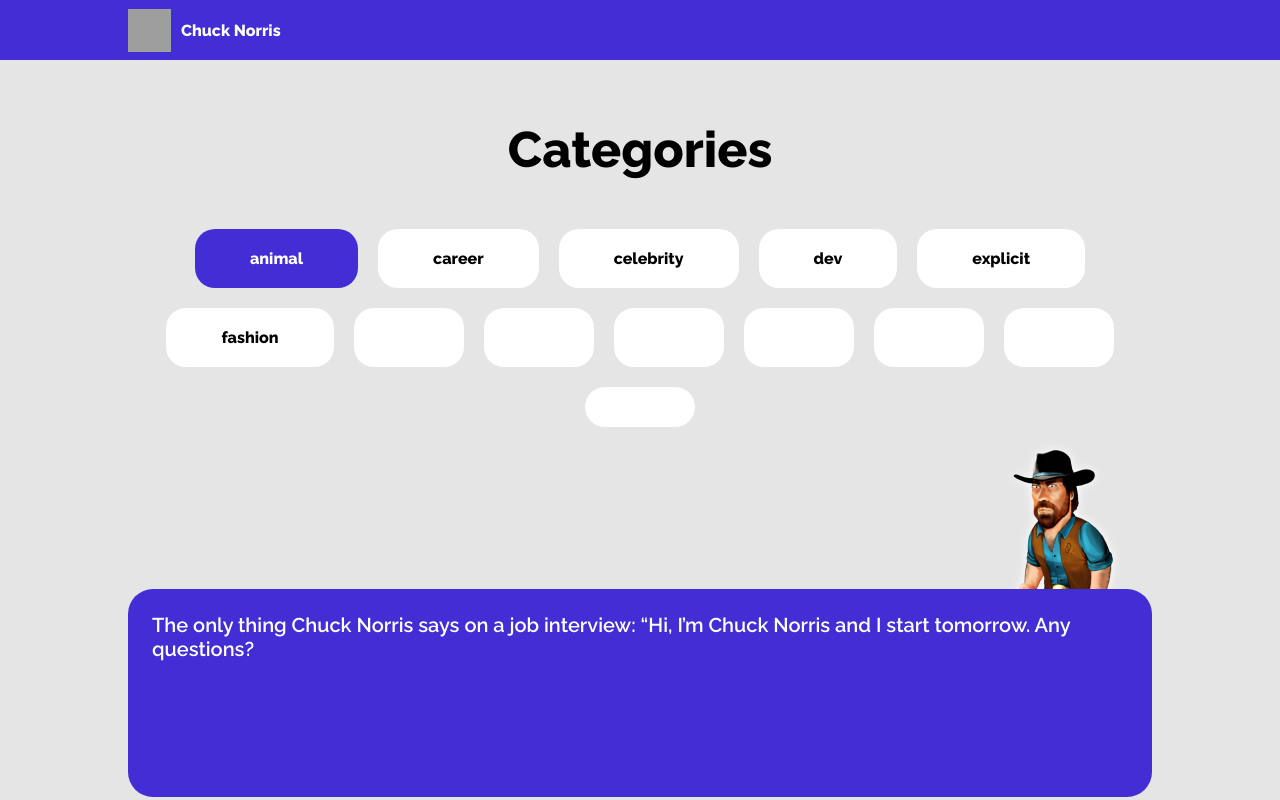
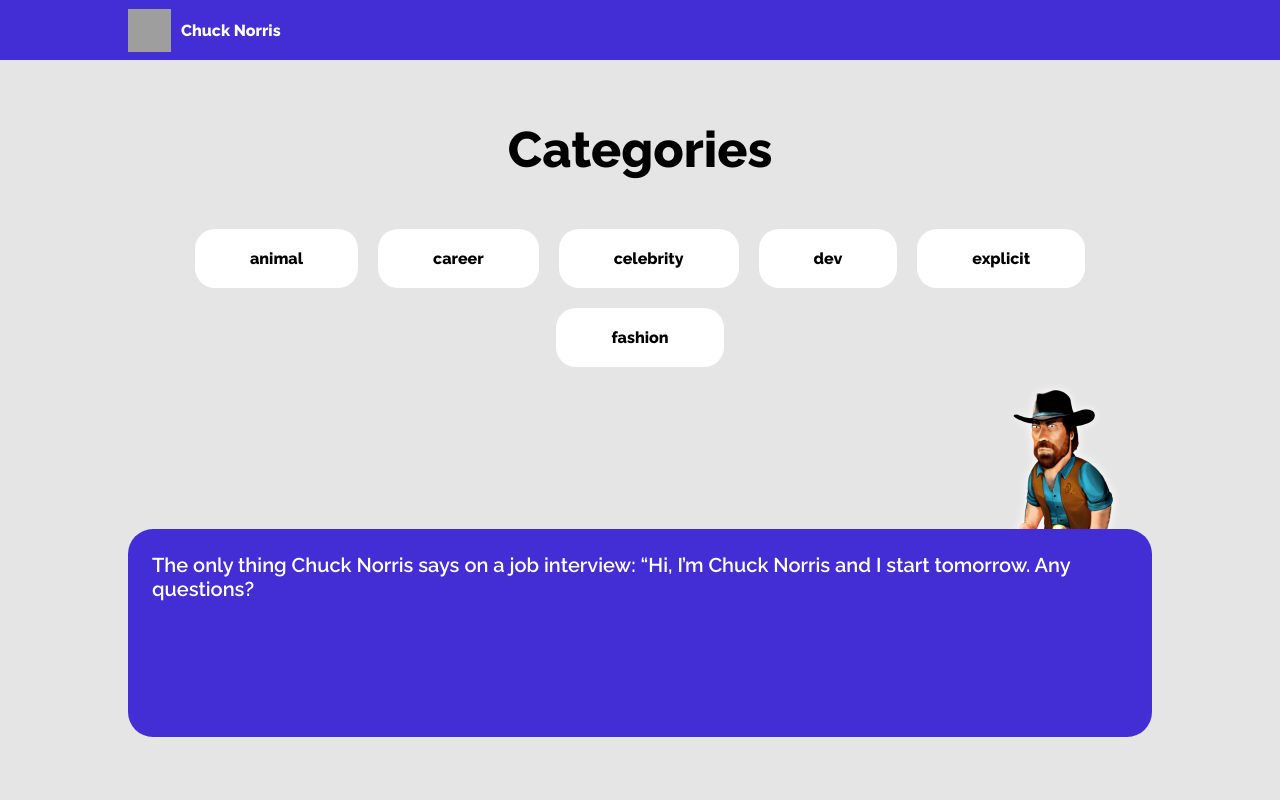
Before and after one commit to KoltsovIV/React-Task-Codeempire, a React (Create React App) app: page / in a window 1280 px wide. Built offline with nearby package versions, Linux system fonts and the light colour scheme; grey boxes are pictures that could not be loaded.

Commit message:
dependencies were throwed between app and categories components

```diff
--- a/src/components/app/App.tsx
+++ b/src/components/app/App.tsx
@@ -1,17 +1,31 @@
-import React from 'react';
+import {Component} from 'react';
 import './App.scss';
 import Header from "../header/header";
 import Categories from "../catagories/categories";
 import MessageField from "../message-field/message-field";
 
-function App() {
+class App extends Component<any, any>{
+    constructor(props: any) {
+        super(props);
+        this.state = {
+            category: ''
+        }
+    }
+
+    onCategory = (category: string) => {
+        this.setState({category});
+    }
+
+  render() {
+        const activeCategory = this.state.category;
         return (
           <div className="App">
               <Header/>
-        <Categories/>
+              <Categories isActive={activeCategory} onCategory={this.onCategory}/>
               <MessageField/>
           </div>
       );
   }
+}
 
 export default App;
--- a/src/components/catagories/categories.tsx
+++ b/src/components/catagories/categories.tsx
@@ -1,24 +1,35 @@
 import './categories.scss'
 
-const Categories = () => {
+const Categories = (props: any) =>{
+
+    const buttonsData =[
+        'animal',
+        'career',
+        'celebrity',
+        'dev',
+        'explicit',
+        'fashion'
+    ];
+
+    const buttons = buttonsData.map((name) => {
+        const active = props.isActive === name;
+        const clazz = active ? 'active' : '';
+        return (
+            <button
+                className={`categories__buttons ${clazz}`}
+                type='button'
+                key={name}
+                onClick={() => props.onCategory(name)}>
+                {name}
+            </button>
+        )
+    });
+
     return (
         <div className="categories">
             <h1 className="categories__title">Categories</h1>
             <div className="categories__buttons-container">
-                <button className="categories__buttons active">animal</button>
-                <button className="categories__buttons">career</button>
-                <button className="categories__buttons">celebrity</button>
-                <button className="categories__buttons">dev</button>
-                <button className="categories__buttons">explicit</button>
-                <button className="categories__buttons">fashion</button>
-                <button className="categories__buttons"></button>
-                <button className="categories__buttons"></button>
-                <button className="categories__buttons"></button>
-                <button className="categories__buttons"></button>
-                <button className="categories__buttons"></button>
-                <button className="categories__buttons"></button>
-                <button className="categories__buttons"></button>
-
+                {buttons}
             </div>
         </div>
     )
--- a/src/components/message-field/message-field.tsx
+++ b/src/components/message-field/message-field.tsx
@@ -1,5 +1,6 @@
 import './message-field.scss';
-import bigChuck from '../../shared/imgs/big-chuck.png'
+import bigChuck from '../../shared/imgs/big-chuck.png';
+
 const MessageField = () => {
     return (
         <div className="message-field">
--- a/src/index.tsx
+++ b/src/index.tsx
@@ -3,6 +3,12 @@
 import './index.scss';
 import App from './components/app/App';
 import reportWebVitals from './reportWebVitals';
+
+// const chuckService = new ChuckService();
+//
+// chuckService.getAllCategories().then(res => console.log(res))
+// chuckService.getJoke('').then(res => console.log(res.value))
+
 
 ReactDOM.render(
   <React.StrictMode>
```
Also changed, not shown: src/services/chuck-service.ts (added, +24 -0 lines), src/shared/constants/chuck-api-urls.ts (added, +7 -0 lines), src/shared/interfases/chuck-responce-interfase.ts (added, +8 -0 lines). Lines whose indentation alone changed are shown as unchanged.
